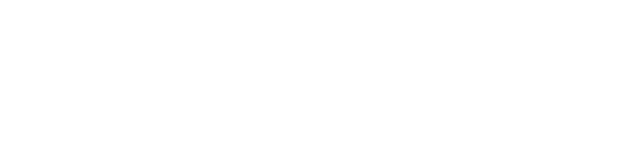
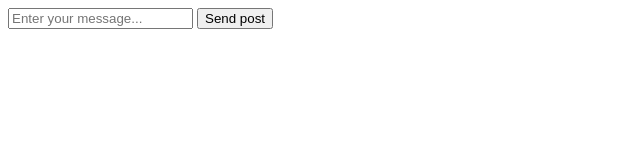
Before and after one commit to thannedel/dictionary, a plain HTML site: page index.html in a window 1280 px wide. Shown: the whole page, without its empty margins (0-640 px from the left). Drawn offline with Linux system fonts and the light colour scheme.

Commit message:
input added

```diff
--- a/index.html
+++ b/index.html
@@ -6,7 +6,24 @@
     <title>Dictionary</title>
   </head>
   <body>
-    <div id="check_data"></div>
+    <div>
+      <input
+        id="message"
+        onfocus="this.value=''"
+        class="msger-input"
+        type="text"
+        placeholder="Enter your message..."
+      />
+      <button
+        id="postButton"
+        type="submit"
+        class="msger-send-btn"
+        onclick="search()"
+      >
+        Send post
+      </button>
+    </div>
+    <div id="output"></div>
     <script src="dict.js"></script>
   </body>
 </html>
```
